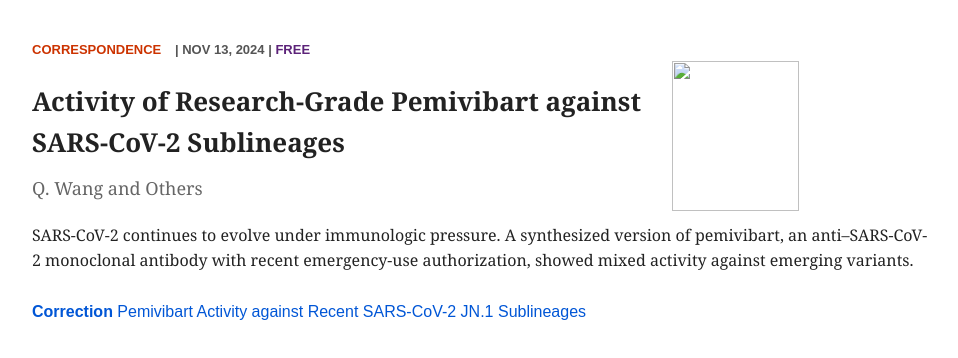
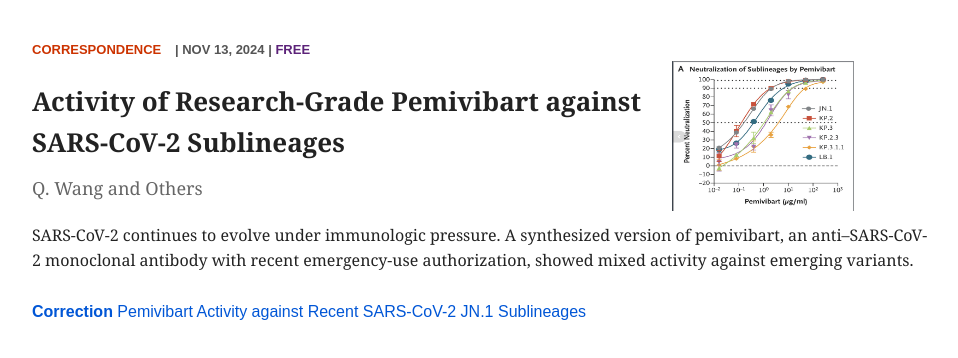
Before and after one commit to celtorx/layout_recreation, a plain HTML site: page index.html in a window 1280 px wide. Shown: the whole page, without its empty margins (158-1116 px from the left). Drawn offline with Linux system fonts and the light colour scheme.

Commit message:
Update index.html

```diff
--- a/index.html
+++ b/index.html
@@ -89,7 +89,7 @@
   </div>
 
   <div class="image">
-    <img src="images/chart (1).png" alt="" />
+    <img src="chart (1).png" alt="" />
   </div>
 
   <h1>Activity of Research-Grade Pemivibart against SARS-CoV-2 Sublineages</h1>
```
